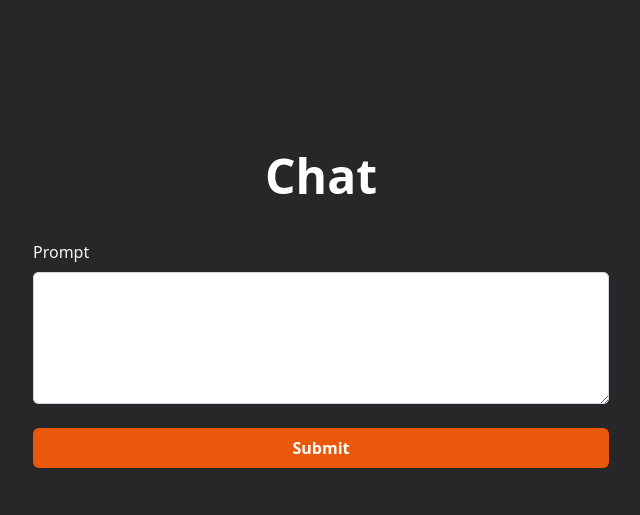
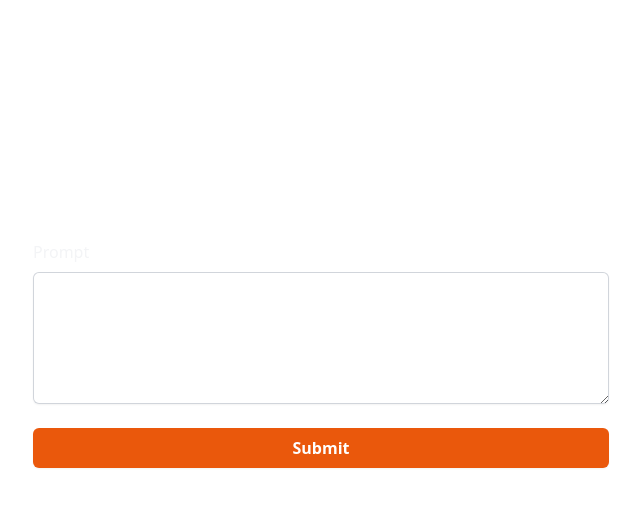
Before and after one commit to AV2001/sylus, a Flask app: page /chat in a window 1280 px wide. Shown: the part 80-595 px from the top of the page, without its empty margins (319-959 px from the left). Run offline with Flask 3, Linux system fonts and the light colour scheme; the visitor is signed in with stand-in values (Sample User, id 1); some libraries are stand-ins or nearby versions.

Commit message:
remove bg color from body

```diff
--- a/templates/base.html
+++ b/templates/base.html
@@ -19,7 +19,7 @@
         <link rel="stylesheet" href="/static/css/style.css" />
         <title>{% block title %}{% endblock %}</title>
     </head>
-    <body class="relative bg-zinc-800">
+    <body class="relative">
         {% if 'email' in session %}
         <nav class="fixed w-full z-50 top-0 left-0">
             <div
```
